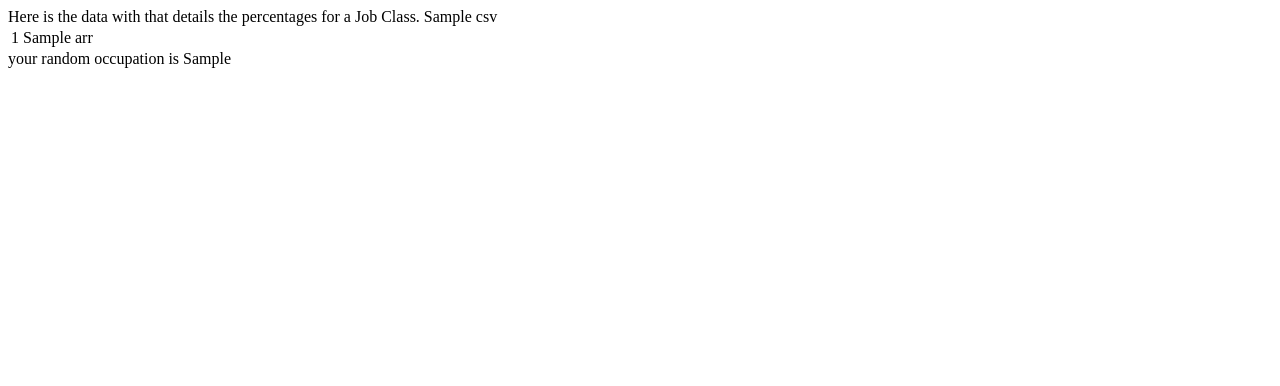
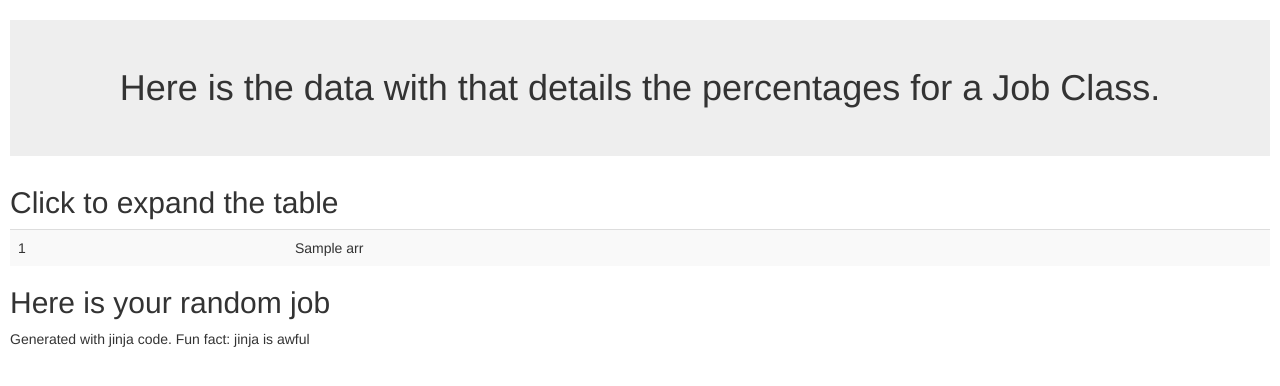
Before and after one commit to Carol217/PANcakes-in-PETERSburg, a Flask app: template templates/data.html in a window 1280 px wide. Shown: the top 386 px of the page. Run offline with Flask 2, Linux system fonts and the light colour scheme; the template is opened without the code that fills it: most values are stand-ins (such as "Sample title", 1, 10 or a date in 2020); some libraries are stand-ins or nearby versions.

Commit message:
that was a solid 2 hours of my life I I will never get back

```diff
--- a/app.py
+++ b/app.py
@@ -3,26 +3,29 @@
 #HW05 -- Jinja Tuning
 #2017-09-27
 
-from flask import Flask, render_template
+from flask import Flask, render_template, url_for
 import csv
+import random
 app = Flask(__name__)
 
 @app.route("/")
 def hello_world():
-    retStr = "go to occupations"
-    return retStr
+	retStr = "<a href='" + url_for('occupy') + "'>go to occupations<a>"
+	return retStr
 
 @app.route("/occupations")
 def occupy():
-    #test array to show arrays can be turned into tables
-    #fakearr =[[1, 2, 3], [4, 5, 6]]
-    #same code as from reader.py
-    target_doc = csv.reader(open('occupations/occupations.csv', 'rU'), delimiter= ",", quotechar = "\"")
-    return render_template('data.html', foo='Census of Occupations', csv=target_doc)
-    return retStr
+	#test array to show arrays can be turned into tables
+	#fakearr =[[1, 2, 3], [4, 5, 6]]
+	#same code as from reader.py
+	target_doc = csv.reader(open('occupations/occupations.csv', 'rU'), delimiter= ",", quotechar = "\"")
+	target_doc2 = csv.reader(open('occupations/occupations.csv', 'rU'), delimiter= ",", quotechar = "\"")
+	r = random.random()*98.8 #Number slightly reduced due to jinja being weird
+	return render_template('data.html', title='Census of Occupations', csv=target_doc, rand=r, csv2=target_doc2)
+	return retStr
 
 
 
 if __name__ == "__main__":
-    app.debug = True
-    app.run()
+	app.debug = True
+	app.run()
--- a/templates/data.html
+++ b/templates/data.html
@@ -1,23 +1,48 @@
 <!DOCTYPE html>
 <html>
 <head>
-    <title>{{foo}}</title>
+	<meta charset="utf-8">
+	<title>{{title}}</title>
+	<link rel="stylesheet" href="https://maxcdn.bootstrapcdn.com/bootstrap/3.3.7/css/bootstrap.min.css">
+	<script src="https://ajax.googleapis.com/ajax/libs/jquery/3.2.1/jquery.min.js"></script>
+	<script src="https://maxcdn.bootstrapcdn.com/bootstrap/3.3.7/js/bootstrap.min.js"></script>
 </head>
-  <body>
-    Here is the data with that details the percentages for a Job Class.
+<body style="margin-left:10px; margin-right:10px;">
+	<h1 class="jumbotron" style="text-align:center">Here is the data with that details the percentages for a Job Class.</h1>
+	<h2>Click to expand the table</h2>
 	{% if csv %}
-    {{csv}}
-    <table>
+	<table class="table table-striped table-hover">
 		{% for arr in csv %}
+		{% if arr[1]=="Percentage" %}
+		<thead data-toggle="collapse" data-target="#tabcol" title="expand/collapse tables" style="cursor:pointer;">
+			<tr>
+				<th> {{ arr[0] }} </th>
+				<th> {{ arr[1] }} </th>
+			</tr>
+		</thead>
+		<tbody id="tabcol" class="collapse">
+			{% else %}
 			<tr>
 				<td> {{ arr[0] }} </td>
 				<td> {{ arr[1] }} </td>
 			</tr>
+			{% endif %}
 			{% endfor %}
+		</tbody>
 	</table>
 	{% endif %}
-    {% if a %}
-    your random occupation is {{a}}
+	<h2>Here is your random job</h2>
+	<p>Generated with jinja code. Fun fact: jinja is awful</p>
+	{% if csv2 and rand %}
+		{% set holder = {'value': rand} %}
+		{% for arrj in csv2 %}
+			{% if holder.value < 0 %}
+				Job: {{ arrj[0] }}, Percentage: {{ arrj[1] }}
+				{% if holder.update({'value': 10000}) %} {% endif %}
+			{% endif %}
+			{% set var = holder.value - arrj[1]|float %}
+			{% if holder.update({'value': var}) %} {% endif %}
+		{% endfor %}
 	{% endif %}
 </body>
 </html>
```
Lines whose indentation alone changed are shown as unchanged.
